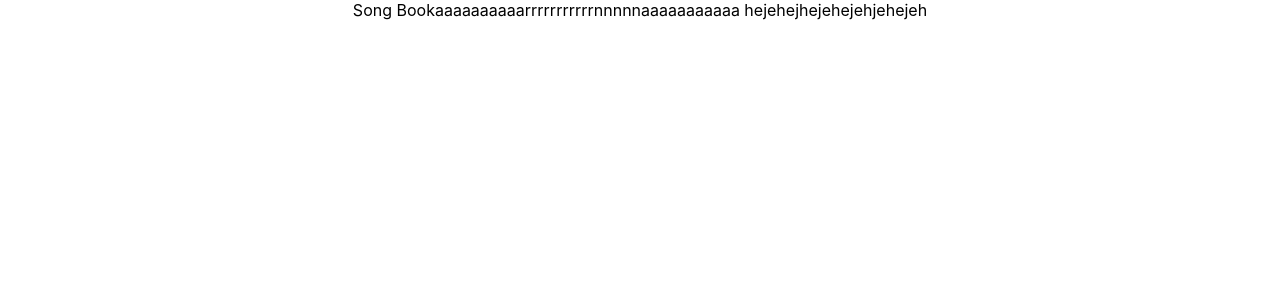
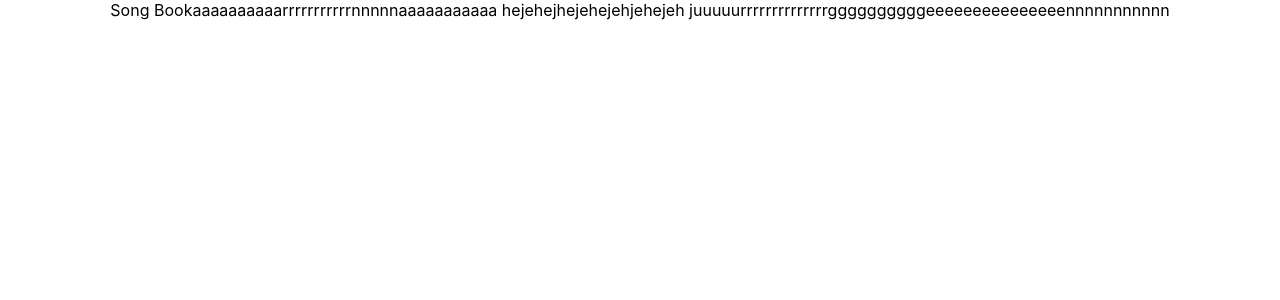
Before and after one commit to chrisMalm/song-book, a React (Create React App) app: page / in a window 1280 px wide. Shown: the top 300 px of the page. Built offline with nearby package versions, Linux system fonts and the light colour scheme.

Commit message:
workflow 23

```diff
--- a/src/App.js
+++ b/src/App.js
@@ -5,6 +5,8 @@ function App() {
     <div data-testid="header" className="App">
   Song Bookaaaaaaaaaarrrrrrrrrrrnnnnnaaaaaaaaaaa
   hejehejhejehejehjehejeh
+
+  juuuuurrrrrrrrrrrrrrggggggggggeeeeeeeeeeeeeeennnnnnnnnnn
     </div>
   );
 }
```
